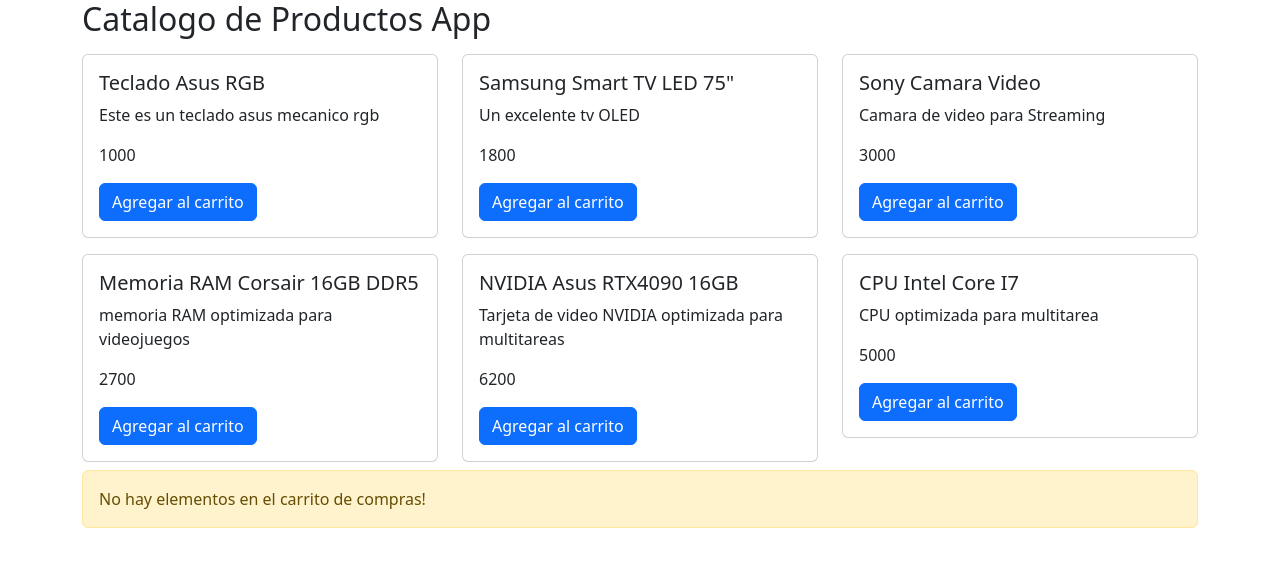
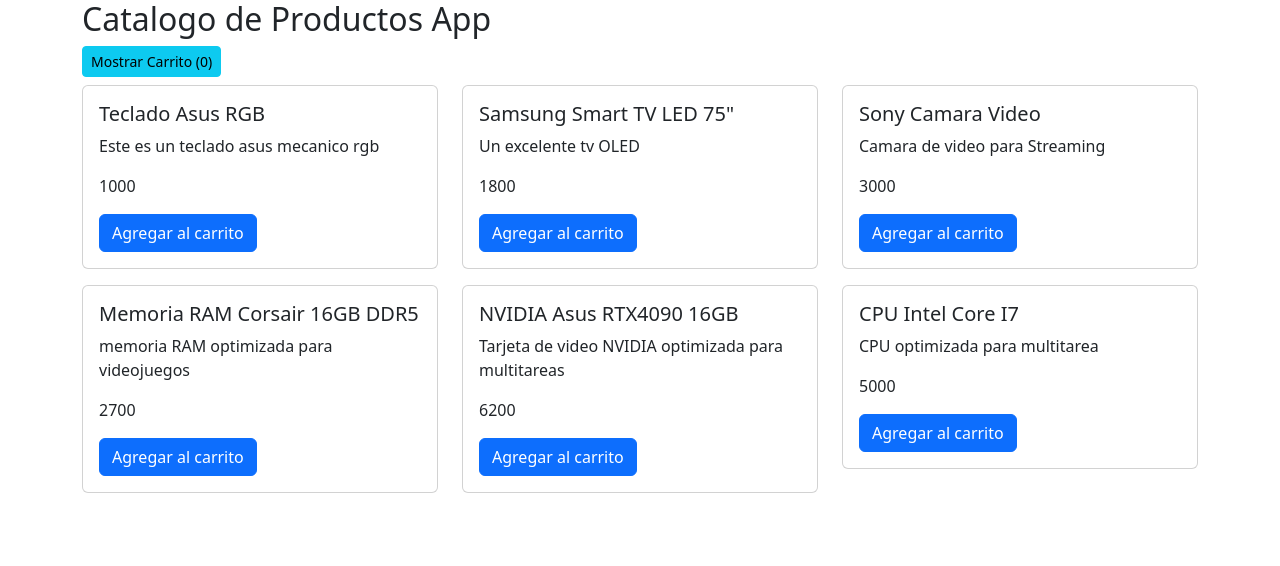
Before and after one commit to ignaciogiacotto/cart-app-redux, an Angular app: page / in a window 1280 px wide. Shown: the top 566 px of the page. Built offline with nearby package versions, Linux system fonts and the light colour scheme.

Commit message:
Implementando boton Mostrar/Cerrar Carrito

```diff
--- a/src/app/components/cart-app.component.html
+++ b/src/app/components/cart-app.component.html
@@ -1,7 +1,12 @@
 <h2>Catalogo de Productos App</h2>
-
+<button class="btn btn-info btn-sm" (click)="openCart()">Mostrar Carrito ({{items.length}})</button>
+<div class="row">
+    <div [className]="showCart? 'col-9': 'col'">
         <catalog [products]="products" (productEventEmitter)="onAddCart($event)"/>
-
+    </div>
+    @if (showCart) {
+        <div class="col-3">
+            <button class="btn btn-secondary float-end" (click)="openCart()">Cerrar Carrito</button>
             @if (items.length > 0) {
                 <cart
                 [items]="items"
@@ -10,3 +15,7 @@
             }@else {
                 <div class="alert alert-warning">No hay elementos en el carrito de compras!</div>
             }
+        </div>
+
+    }
+</div>
--- a/src/app/components/cart-app.component.ts
+++ b/src/app/components/cart-app.component.ts
@@ -18,6 +18,8 @@
   items: CartItem[] = [];
 
   total: number = 0;
+
+  showCart: boolean = false;
 
   constructor(private service: ProductService){
   }
@@ -61,4 +63,8 @@
   saveSession(): void{
     sessionStorage.setItem('cart', JSON.stringify(this.items));
   }
+
+  openCart(): void{
+    this.showCart = !this.showCart;
+  }
 }
--- a/src/app/components/cart/cart.component.html
+++ b/src/app/components/cart/cart.component.html
@@ -29,7 +29,7 @@
     <tfoot>
         <tr>
             <td colspan="3" class="text-end fw-bold">Total</td>
-            <td colspan="2" class="text-end fw-bold">{{total}}</td>
+            <td colspan="2" class="text-start fw-bold">{{total}}</td>
         </tr>
     </tfoot>
 </table>
```
Lines whose indentation alone changed are shown as unchanged.
